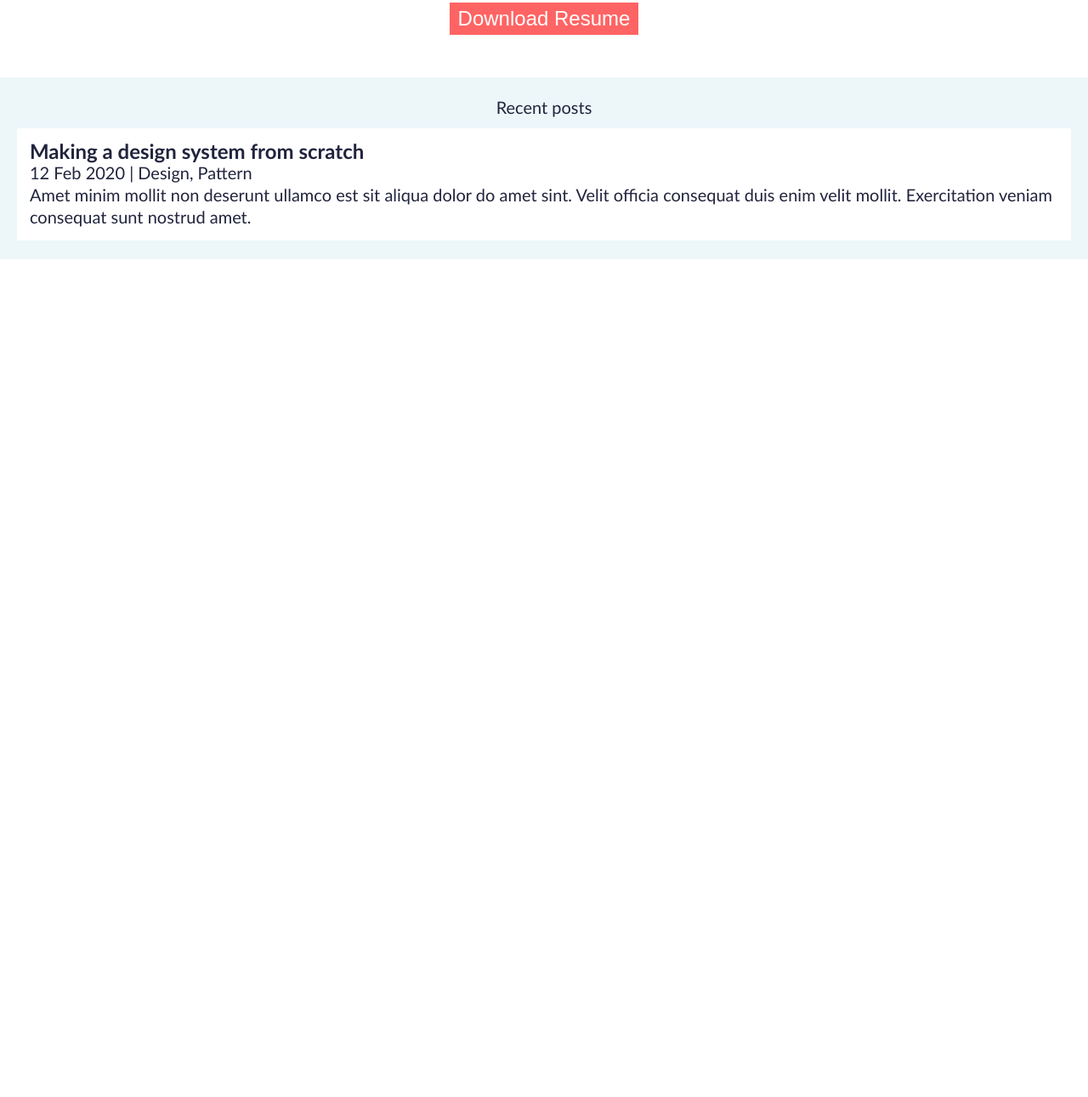
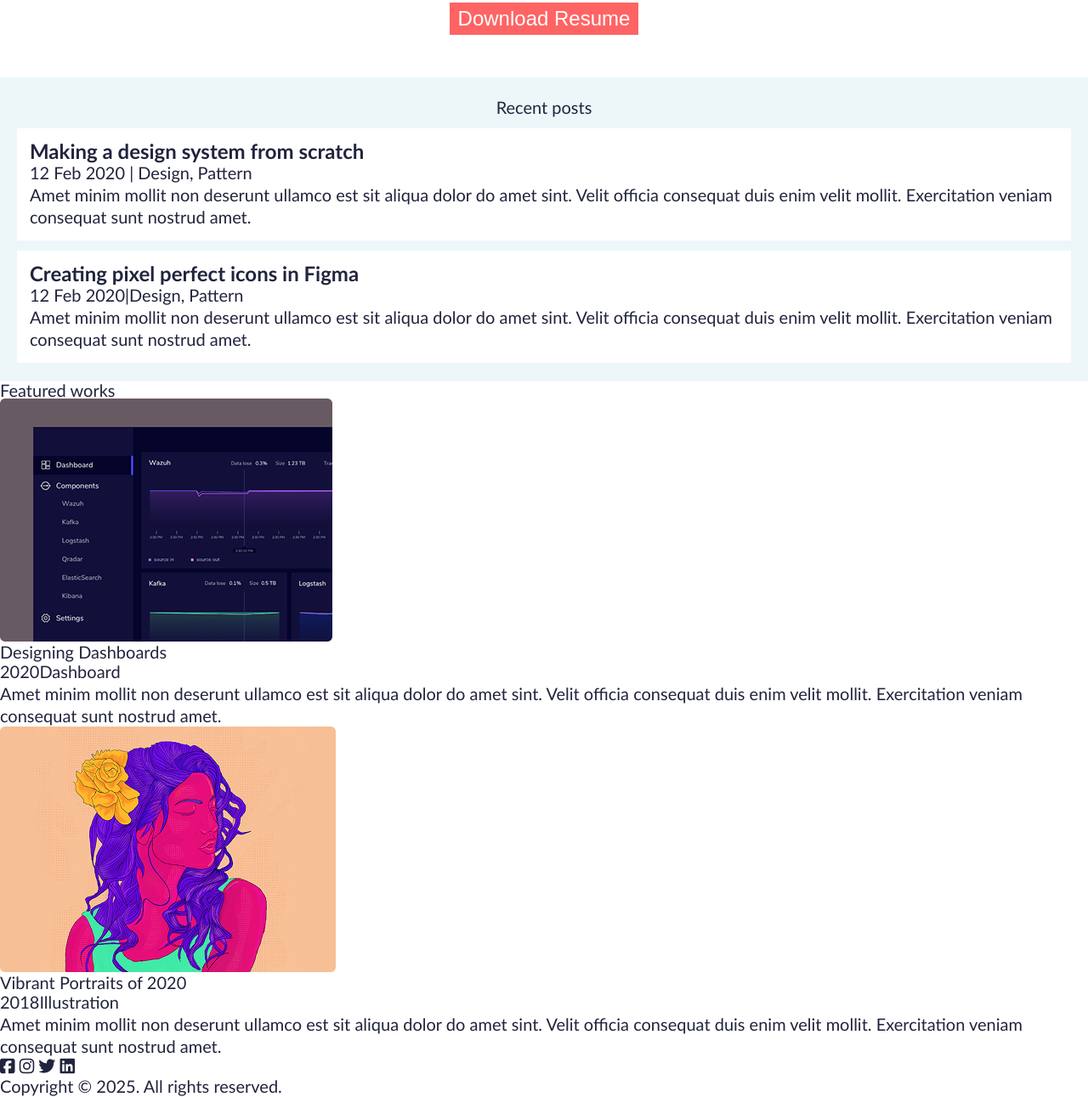
Before and after one commit to Queiroz-joao/atv-portfolioo, a plain HTML site: page index.html in a window 1280 px wide. Shown: the part 484-1775 px from the top of the page at 85% size. Before the commit the page ends 800 px from the top, so only its background shows below. Drawn offline with Linux system fonts and the light colour scheme.

Commit message:
Add files via upload

```diff
--- a/index.html
+++ b/index.html
@@ -44,17 +44,48 @@
                     <p>Amet minim mollit non deserunt ullamco est sit aliqua dolor do amet sint. Velit officia consequat duis enim velit mollit. Exercitation veniam consequat sunt nostrud amet.</p>
 
                 </li>
+
+                <li>
+                    <h3>Creating pixel perfect icons in Figma</h3>
+                    <p>12 Feb 2020|Design, Pattern</p>
+                    <p>Amet minim mollit non deserunt ullamco est sit aliqua dolor do amet sint. Velit officia consequat duis enim velit mollit. Exercitation veniam consequat sunt nostrud amet.</p>
+                </li>
+            </ul>
+        </section>
+
+        <section class="Works">
+
+            <h2>Featured works</h2>
+
+            <ul>
+                <li>
+                    <img src="src/images/dashboard1.png" alt="dashboard1">
+                    <h3>Designing Dashboards</h3>
+                    <p class="info"><span>2020</span>Dashboard</p>
+                    <p>Amet minim mollit non deserunt ullamco est sit aliqua dolor do amet sint. Velit officia consequat duis enim velit mollit. Exercitation veniam consequat sunt nostrud amet.</p>
+                </li>
+
+                <li>
+                    <img src="src/images/vibrante.png" alt="vibrante">
+                    <h3>Vibrant Portraits of 2020</h3>
+                    <p class="info"><span>2018</span>Illustration</p>
+                    <p>Amet minim mollit non deserunt ullamco est sit aliqua dolor do amet sint. Velit officia consequat duis enim velit mollit. Exercitation veniam consequat sunt nostrud amet.</p>
+                </li>
+
             </ul>
 
+        </section>
+    </main>
 
-        </section>
-
-
-
-
-
-
-    </main>
+    <footer>
+        <a href="#"><span class="fa-brands fa-square-facebook"></span></a>
+        <a href="#"><span class="fa-brands fa-instagram"></span></a>
+        <a href="#"><span class="fa-brands fa-twitter"></span></a>
+        <a href="#"><span class="fa-brands fa-linkedin"></span></a>
+        <p>
+            Copyright &copy; 2025. All rights reserved.
+        </p>
+    </footer>
 
 
 </body>
--- /dev/null
+++ b/style.css
@@ -0,0 +1,120 @@
+
+/*  Parte Principal do código CSS para o portfólio. */
+html {
+    font-size: calc(15px + 0.390625vw);
+}
+body {
+    color: #21243D;
+    font-family: 'Trebuchet MS', 'Lucida Sans Unicode', 'Lucida Grande', 'Lucida Sans', Arial, sans-serif;
+}
+
+a {
+    color: #21243D;
+    text-decoration: none;
+}
+
+p {
+    line-height: 130%;
+}
+
+img {
+    max-width: 100%;
+}
+/*  Parte de Específicos.     */
+
+header nav ul li {
+    text-align: center;
+    padding: 10px 0;
+    /* display: inline-block; */
+    /* margin: 0 10px; */
+}
+section h2 {
+    text-align: center;
+    margin: 15px;
+}
+/* Seção do Banner */
+section.banner {
+    text-align: center;
+    padding: 0 5% 0 5%;
+}
+section.banner h1 {
+    font-weight: bold;
+    font-size: 2rem;
+    margin: 10px 0;
+}
+section.banner button {
+    background-color: #FF6464;
+    border: none;
+    color: white;
+    display: inline-block;
+    margin: 10px 0 20px ;
+    padding: 10px 20px;
+    font-size: 1.5rem;
+}
+
+section.posts {
+    background-color: #EDF7FA;
+    padding: 10px;
+}
+
+section.posts ul li {
+    background-color: white;
+    padding: 15px;
+    margin: 12px 10px;
+}
+section.posts ul li h3 {
+    font-size: 1.2rem;
+    margin: 0 0 10px 0;
+    font-weight: bold;
+}
+section.posts ul li p {
+    font-size: 0.9rem;
+    margin: 0;
+    padding: 0 0 10px 0;
+}
+section.works {
+    padding: 20px 10px;
+    margin-bottom: 10rem;
+}
+
+section.works h3 {
+    font-size: 1.25rem;
+    margin: 0 0 10px 0;
+    font-weight: bold;
+    margin: 10px 0 0 0;
+}
+section.works ul {
+    border-bottom: 1px solid #8695A4;
+}
+section.works ul li {
+    margin: 15px 0;
+}
+
+section.works ul li p {
+    color: #21243D;
+}
+section.works ul li p {
+    margin: 15px 0;
+}
+section.works ul li p.info {
+    color: #8695A4;
+}
+section.works ul li p.info span {
+    background-color: #142850;
+    color: white;
+    font-weight: bold;
+    padding: 5px 10px;
+    border-radius: 20px;
+}
+footer {
+    padding: 20px 0;
+    text-align: center;
+}
+footer p{
+    font-size: 0.7rem;
+    margin: 10px 0;
+}
+footer a {
+    font-size: 2rem;
+    padding: 10px 15px;
+}
```
